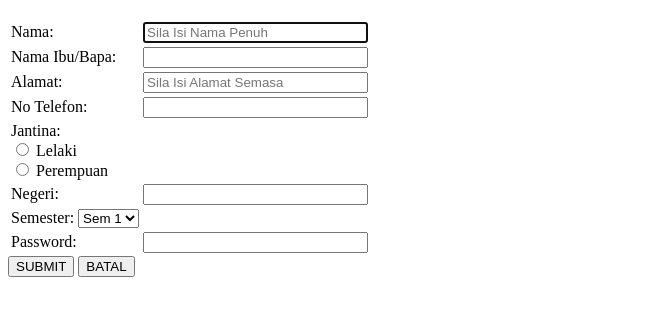
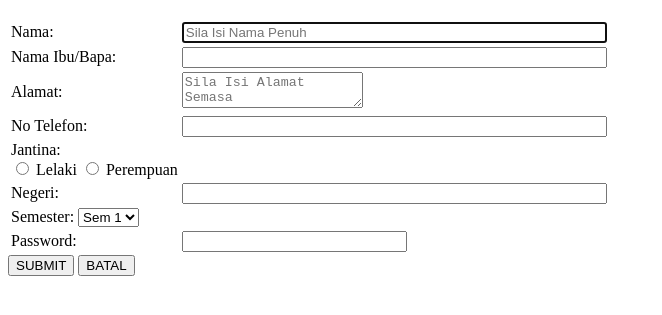
Before and after one commit to mad-den/dft40043_latihan_07, a plain HTML site: page pembetulan.html in a window 1280 px wide. Shown: the part 61-376 px from the top of the page, without its empty margins (0-662 px from the left). Drawn offline with Linux system fonts and the light colour scheme.

Commit message:
Update pembetulan.html

```diff
--- a/pembetulan.html
+++ b/pembetulan.html
@@ -16,21 +16,21 @@
 
             <tr>
                 <td><label for="nama">Nama:</label></td>
-                <td><input type="text" name="nama" id="nama" size="25" required placeholder="Sila Isi Nama Penuh"
+                <td><input type="text" name="nama" id="nama" size="50" required placeholder="Sila Isi Nama Penuh"
                         autofocus autocomplete="on"></td>
             </tr>
             <tr>
                 <td><label for="namakeluarga">Nama Ibu/Bapa:</label></td>
-                <td><input type="text" name="namakeluarga" id="namakeluarga" size="25"></td>
+                <td><input type="text" name="namakeluarga" id="namakeluarga" size="50"></td>
             </tr>
             <tr>
-                <td><label for="nama">Alamat:</label></td>
-                <td><input type="text" name="alamat" id="alamat" size="25" required placeholder="Sila Isi Alamat Semasa"
-                        autofocus autocomplete="on"></td>
+                <td><label for="alamat">Alamat:</label></td>
+                <td><textarea type="text" name="alamat" id="alamat" size="50" required
+                        placeholder="Sila Isi Alamat Semasa" autofocus autocomplete="on"></textarea></td>
             </tr>
             <tr>
                 <td><label for="notelefon">No Telefon:</label></td>
-                <td><input type="text" name="notelefon" id="notelefon" size="25" minlength="10" maxlength="11"></td>
+                <td><input type="text" name="notelefon" id="notelefon" size="50" minlength="10" maxlength="11"></td>
             </tr>
             <tr>
                 <td>
@@ -38,7 +38,7 @@
                     <br>
                     <input type="radio" id="lelaki" name="jantina" value="lelaki">
                     <label for="lelaki">Lelaki</label>
-                    <br>
+
                     <input type="radio" id="perempuan" name="jantina" value="perempuan">
                     <label for="perempuan">Perempuan</label>
                 </td>
@@ -46,7 +46,7 @@
             <tr>
                 <td>Negeri:</td>
                 <td>
-                    <input type="text" name="negeri" id="negeri" list="senarai" size="25">
+                    <input type="text" name="negeri" id="negeri" list="senarai" size="50">
                     <datalist id="senarai">
                         <option value="Perlis">
                         <option value="Kedah">
@@ -81,6 +81,7 @@
             </tr>
 
         </table>
+        <input type="hidden" name="tarikh" value="12 Oktober 2021">
         <button type="submit">SUBMIT</button>
         <button type="reset">BATAL</button>
     </form>
```
